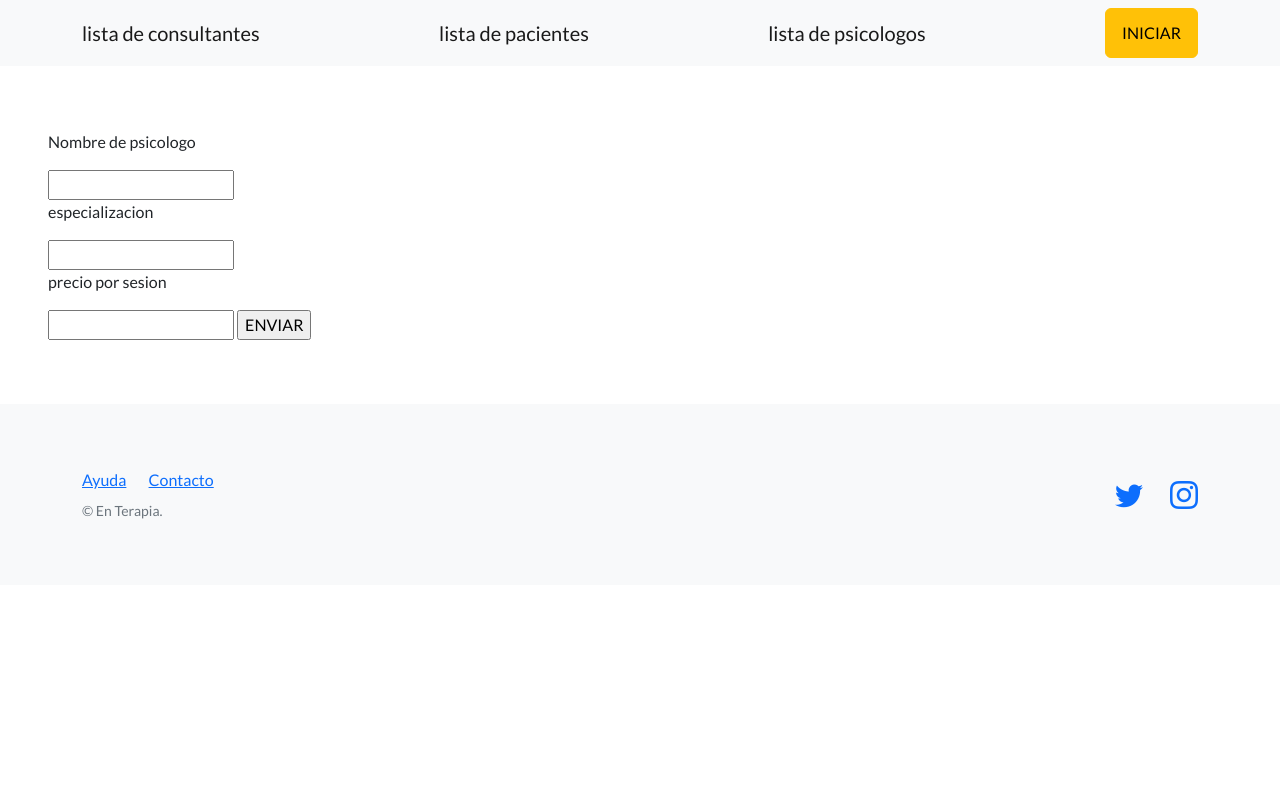
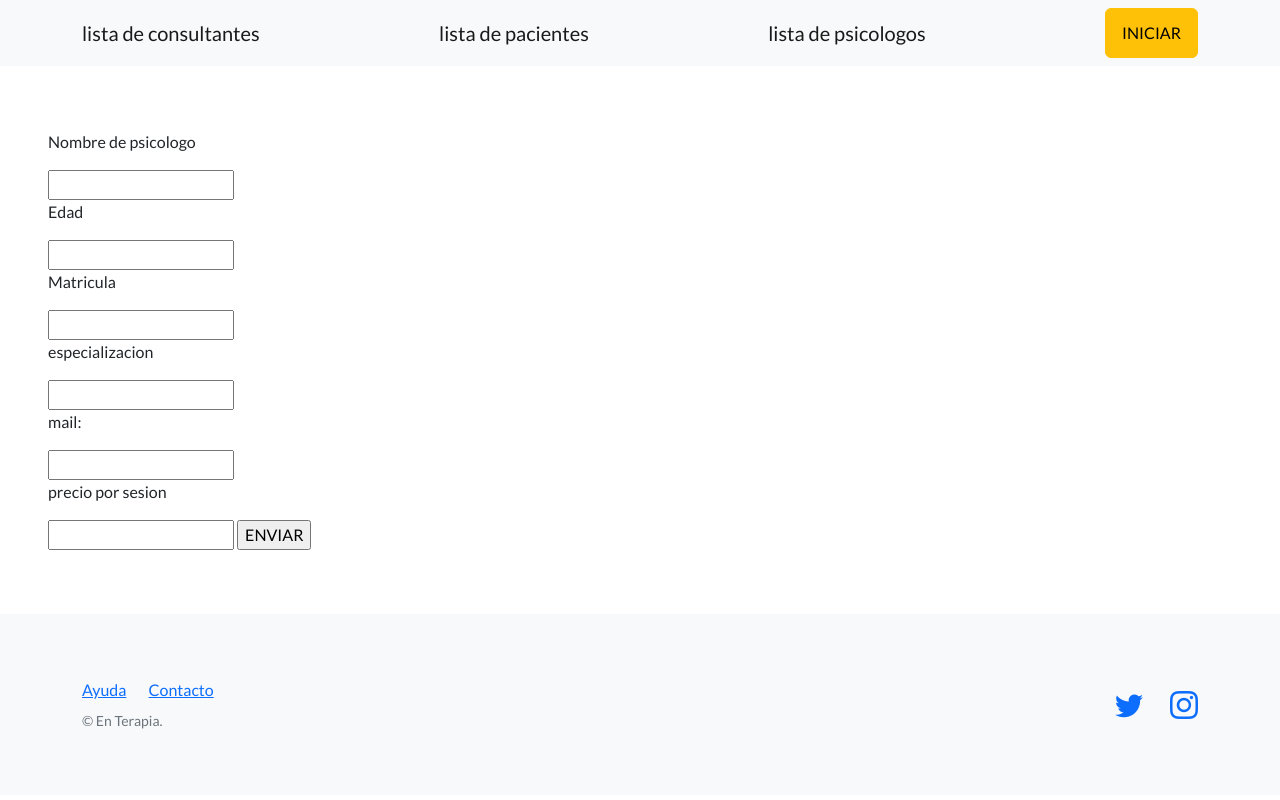
Before and after one commit to Nicole-P17/ProyectoFinal-Poracchia, a Django app: page /probando/crear-psicologo/ in a window 1280 px wide. Run offline with Django 4.2, Linux system fonts and the light colour scheme; some libraries are stand-ins or nearby versions.

Commit message:
arregalndo mas errores de forms (no funciona el de psicologos)

```diff
--- a/AppTerapia/Templates/AppTerapia/formularioPsicologos.html
+++ b/AppTerapia/Templates/AppTerapia/formularioPsicologos.html
@@ -6,8 +6,14 @@
     {% csrf_token %}
     <p> Nombre de psicologo </p>
     <input type="text" name="nombre"> </input>
+    <p> Edad </p>
+    <input type="number" name="edad" step="1">
+    <p> Matricula </p>
+    <input type="number" name="matricula" step="1">
     <p> especializacion </p>
     <input type="text" name="especializacion">
+    <p> mail: </p>
+    <input type="text" name="mail">
     <p> precio por sesion </p>
     <input type="number" name="precioSesion" step="1">
     <input type="submit" value="ENVIAR">
--- a/AppTerapia/Templates/AppTerapia/listaConsultantes.html
+++ b/AppTerapia/Templates/AppTerapia/listaConsultantes.html
@@ -8,7 +8,7 @@
         <a href="{% url 'crear_consultante' %}">Crear consultante</a>
         <ul>
             {% for consultante in consultantes %}
-            <li> {{ consultante.nombre }} consulta por {{consultante.motivo}} </li>
+            <li> {{ consultante.nombre }} consulta por {{consultante.motivo}} y su telefono es: +54911{{consultante.telefono}}</li>
             {% endfor %}
         </ul>
     </div>
--- a/AppTerapia/Templates/AppTerapia/listaPsicologos.html
+++ b/AppTerapia/Templates/AppTerapia/listaPsicologos.html
@@ -11,7 +11,7 @@
         <a href="{% url 'crear_psicologo' %}">Crear psicologo</a>
         <ul>
             {% for psicologo in psicologos %}
-            <li>{{ psicologo.nombre }} es un psicologx especializadx en {{ psicologo.especializacion}} y cobra {{psicologo.precioSesion}}</li>
+            <li>{{ psicologo.nombre }} es un psicologx especializadx en {{ psicologo.especializacion}}, su matricula es: {{psicologo.matricula}}, con {{psicologo.edad}} años y cobra {{psicologo.precioSesion}}. mail: {{psicologo.mail}}.</li>
             {% endfor %}
         </ul>
     </div>
--- a/AppTerapia/views.py
+++ b/AppTerapia/views.py
@@ -44,7 +44,9 @@ def crear_consultante (request):
         nombre = data ["nombre"]
         motivo = data["motivo"]
         telefono = data["telefono"]
-        consultante = Consultante(nombre=nombre, motivo=motivo, telefono=telefono)
+        consultante = Consultante(nombre=nombre,
+                                  motivo=motivo,
+                                  telefono=telefono)
         consultante.save()
 
         url_exitosa = reverse("listar_consultantes")
@@ -61,8 +63,11 @@ def crear_paciente (request):
     if request.method == "POST":
         data = request.POST
         nombre = data["nombre"]
+        edad = data["edad"]
         telefono = data["telefono"]
-        paciente = Paciente(nombre=nombre, telefono=telefono)
+        paciente = Paciente(nombre=nombre,
+                            edad=edad,
+                            telefono=telefono)
         paciente.save()
 
         url_exitosa = reverse("listar_pacientes")
@@ -82,7 +87,14 @@ def crear_psicologo (request):
         edad = data["edad"]
         precioSesion = data["precioSesion"]
         especializacion = data["especializacion"]
-        terapeuta = Terapeuta(nombre=nombre, edad=edad, precioSesion=precioSesion, especializacion=especializacion)
+        matricula = data["matricula"]
+        mail = data["mail"]
+        terapeuta = Terapeuta(nombre=nombre,
+                              edad=edad,
+                              precioSesion=precioSesion,
+                              especializacion=especializacion,
+                              matricula=matricula,
+                              mail=mail)
         terapeuta.save()
 
         url_exitosa = reverse("listar_psicologos")
```
Also changed, not shown: db.sqlite3.
